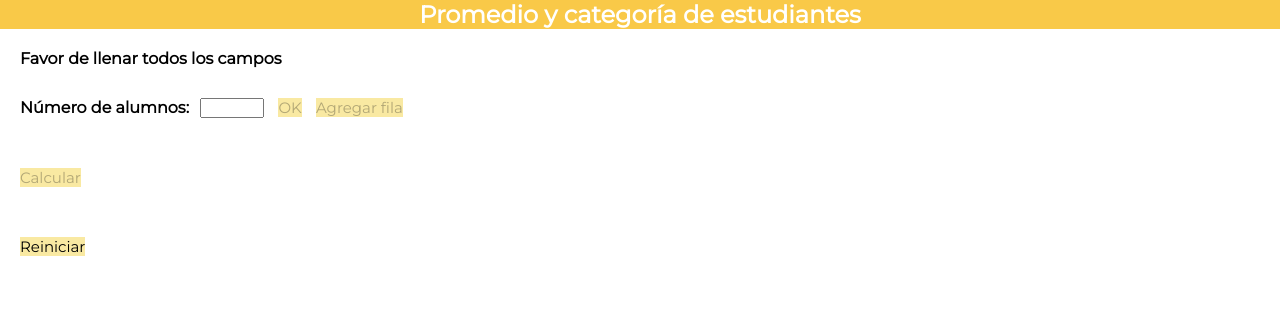
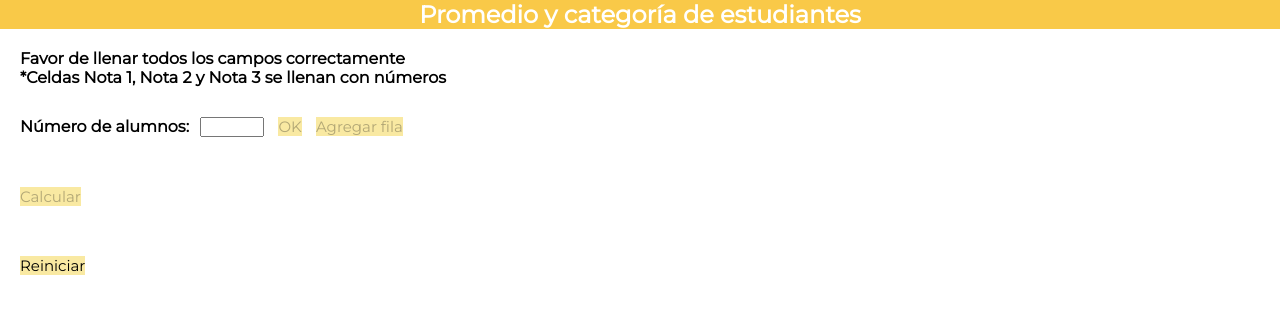
Before and after one commit to 19daj/average-and-category-students, a plain HTML site: page index.html in a window 1280 px wide. Drawn offline with Linux system fonts and the light colour scheme.

Commit message:
files are modified

```diff
--- a/app.js
+++ b/app.js
@@ -128,7 +128,7 @@ bttnCalculate.addEventListener("click", function () {
         categoryStudents.push(category(average[q]));
     }
     //console.log(categoryStudents);
-    if (!arrNames.includes("") && !age.includes(NaN)) {
+    if (!arrNames.includes("") && !age.includes(NaN) && !arrNote1.includes(NaN) && !arrNote2.includes(NaN) && !arrNote3.includes(NaN)) {
         creatingSecondTable(lengthTable - 1);
         averageCategoryGeneral();
     }
--- a/index.html
+++ b/index.html
@@ -13,7 +13,8 @@
     <h2>Promedio y categoría de estudiantes</h2>
     <div id="mean-content">
         <div class="top-distance">
-            <p class="bold">Favor de llenar todos los campos</p>
+            <p class="bold">Favor de llenar todos los campos correctamente</p>
+            <p class="bold">*Celdas Nota 1, Nota 2 y Nota 3 se llenan con números</p>
             <label class="calculate">Número de alumnos:</label>
             <input class="calculate" type="text" id="quantity" autocomplete="off">
             <button class="space calculate" id="ok" disabled>OK</button>
```
